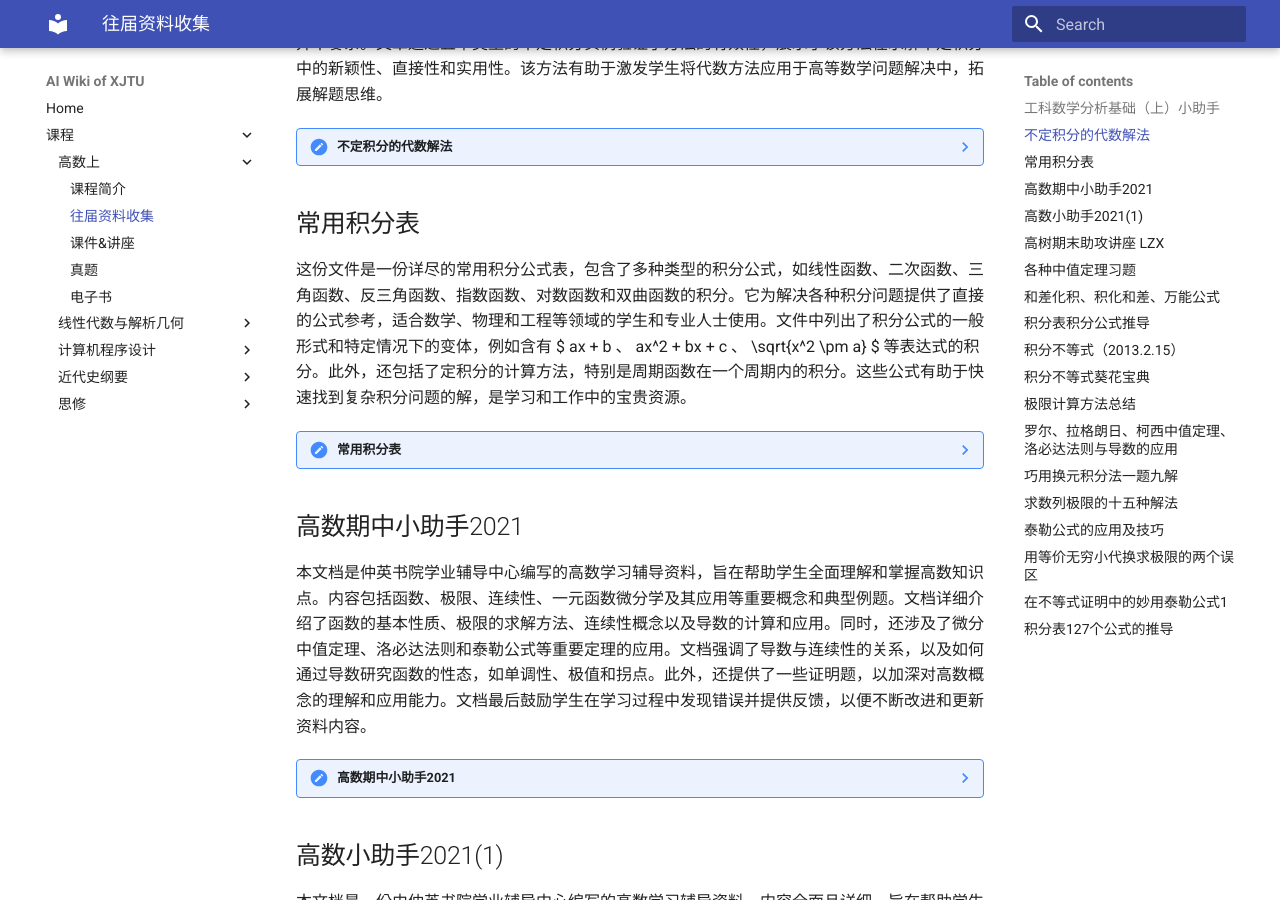
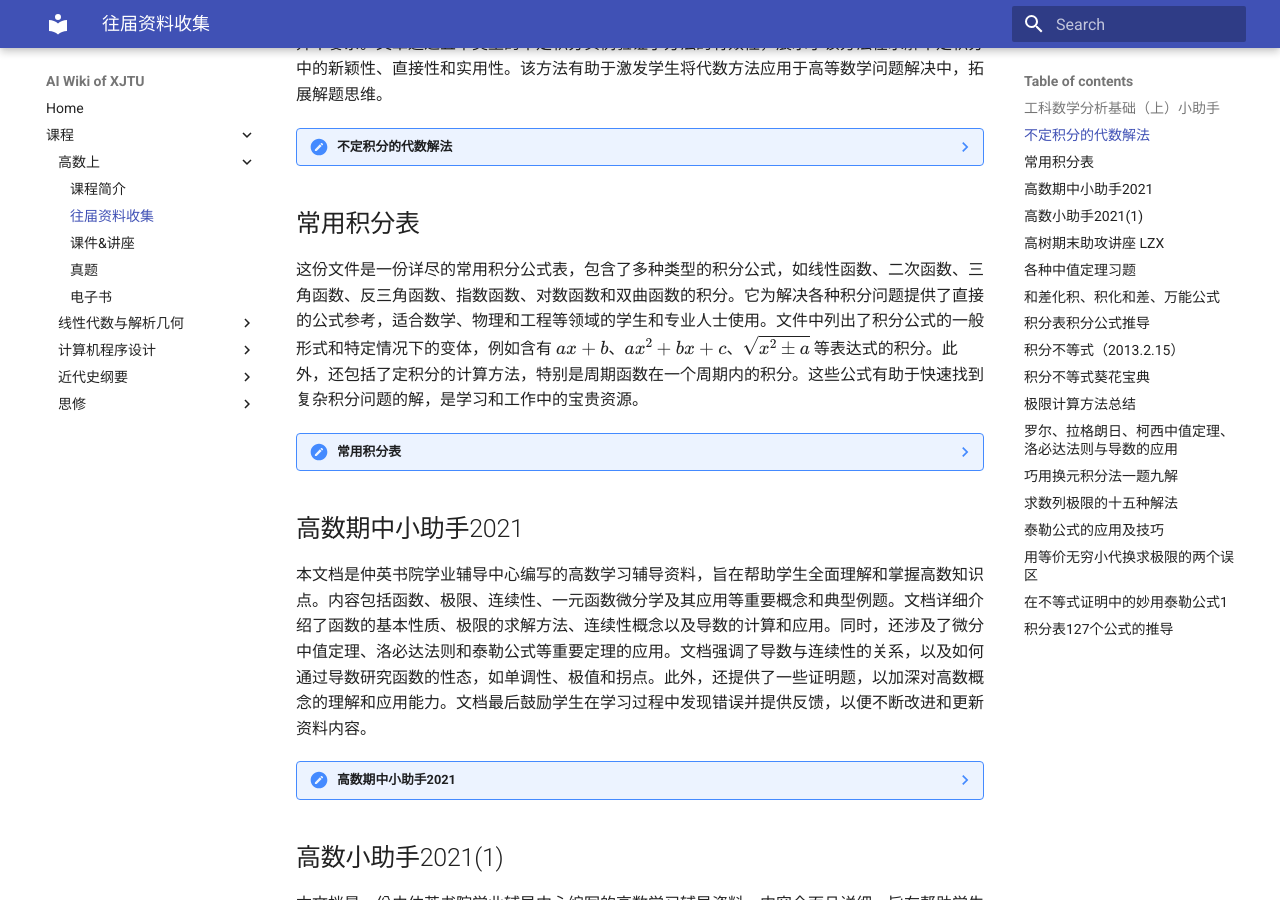
Before and after one commit to xjtu-ai/xjtu-ai.github.io, an MkDocs documentation site: the page built from docs/math/docs.md, in a window 1280 px wide and 900 px high, scrolled down 898 px. Built offline with MkDocs 1.6.1 and Material for MkDocs 9.7.7, drawn with Linux system fonts in a browser that asks for light colours.

Commit message:
fix: docs/math/docs.md 公式

```diff
--- a/docs/math/docs.md
+++ b/docs/math/docs.md
@@ -22,7 +22,7 @@
 
 ## 常用积分表
 
-这份文件是一份详尽的常用积分公式表，包含了多种类型的积分公式，如线性函数、二次函数、三角函数、反三角函数、指数函数、对数函数和双曲函数的积分。它为解决各种积分问题提供了直接的公式参考，适合数学、物理和工程等领域的学生和专业人士使用。文件中列出了积分公式的一般形式和特定情况下的变体，例如含有 $ ax + b $、$ ax^2 + bx + c $、$ \sqrt{x^2 \pm a} $ 等表达式的积分。此外，还包括了定积分的计算方法，特别是周期函数在一个周期内的积分。这些公式有助于快速找到复杂积分问题的解，是学习和工作中的宝贵资源。
+这份文件是一份详尽的常用积分公式表，包含了多种类型的积分公式，如线性函数、二次函数、三角函数、反三角函数、指数函数、对数函数和双曲函数的积分。它为解决各种积分问题提供了直接的公式参考，适合数学、物理和工程等领域的学生和专业人士使用。文件中列出了积分公式的一般形式和特定情况下的变体，例如含有 \( ax + b \)、\( ax^2 + bx + c \)、\( \sqrt{x^2 \pm a} \) 等表达式的积分。此外，还包括了定积分的计算方法，特别是周期函数在一个周期内的积分。这些公式有助于快速找到复杂积分问题的解，是学习和工作中的宝贵资源。
 
 ??? note "常用积分表"
     <iframe src="/math/docs/常用积分表.pdf" type="application/pdf" width=100% height=1000px></iframe>
@@ -64,7 +64,7 @@
 
 ## 积分表积分公式推导
 
-上传的文件是一份高等数学积分公式的推导资料，包含了从基础的一次函数积分到复杂的含有三角函数、指数函数、对数函数和双曲函数的积分。文档首先列出了积分公式的目录，然后详细推导了各种类型的积分公式，如含有 $ax + b$ 的积分、含有 \( \sqrt{x^2 \pm a^2} \) 的积分、含有 \( \sqrt{a^2 \pm x^2} \) 的积分等。每个积分公式都有详细的推导步骤和证明过程。此外，还包括了定积分的相关内容和一些基本初等函数的导数公式。文档最后提供了编辑团队的信息和一些说明，如感谢团队成员和高数老师的合作，以及讲义编辑的匆忙可能导致的错误。整体而言，这份资料是对高等数学中积分部分的一个全面总结和深入探讨，适合需要复习和深化理解积分技巧的学生和教师使用。
+上传的文件是一份高等数学积分公式的推导资料，包含了从基础的一次函数积分到复杂的含有三角函数、指数函数、对数函数和双曲函数的积分。文档首先列出了积分公式的目录，然后详细推导了各种类型的积分公式，如含有 \( ax + b \) 的积分、含有 \( \sqrt{x^2 \pm a^2} \) 的积分、含有 \( \sqrt{a^2 \pm x^2} \) 的积分等。每个积分公式都有详细的推导步骤和证明过程。此外，还包括了定积分的相关内容和一些基本初等函数的导数公式。文档最后提供了编辑团队的信息和一些说明，如感谢团队成员和高数老师的合作，以及讲义编辑的匆忙可能导致的错误。整体而言，这份资料是对高等数学中积分部分的一个全面总结和深入探讨，适合需要复习和深化理解积分技巧的学生和教师使用。
 
 ??? note "积分表积分公式推导"
     <iframe src="/math/docs/积分表积分公式推导.pdf" type="application/pdf" width=100% height=1000px></iframe>
```
